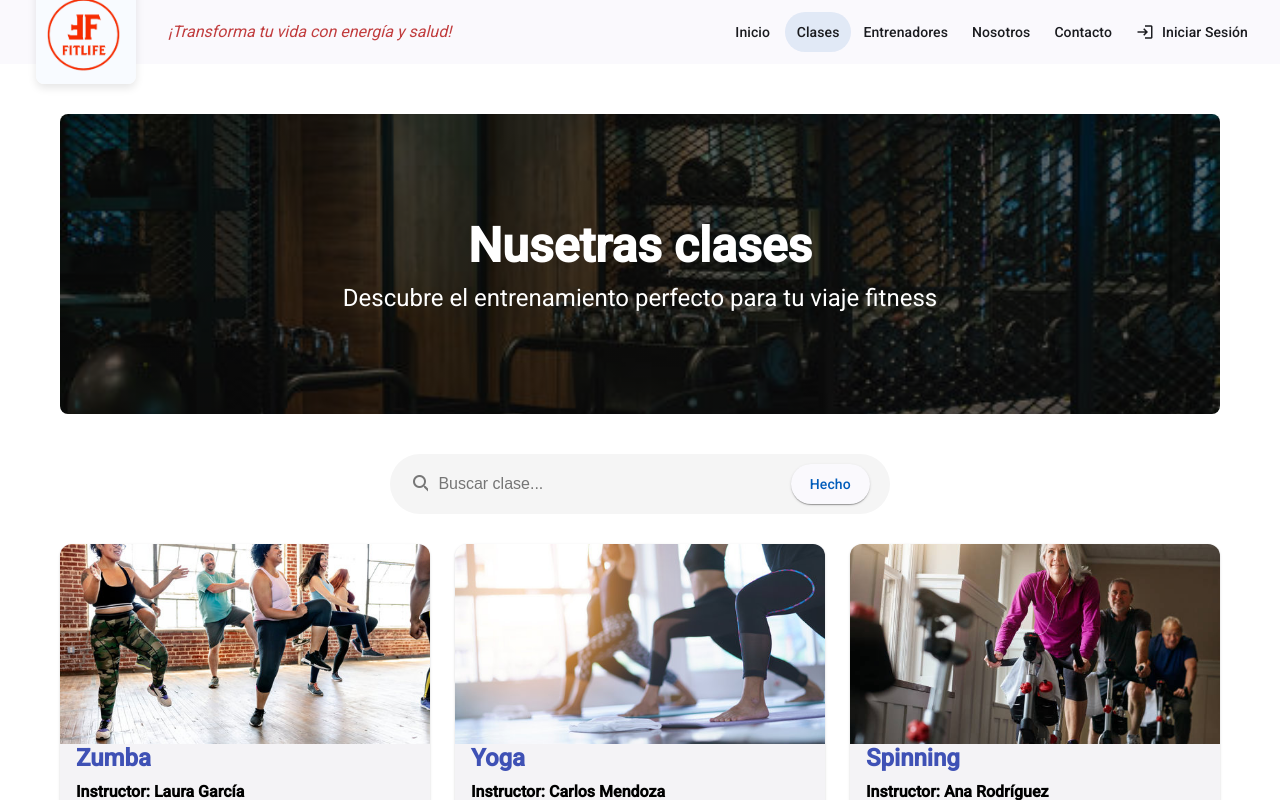
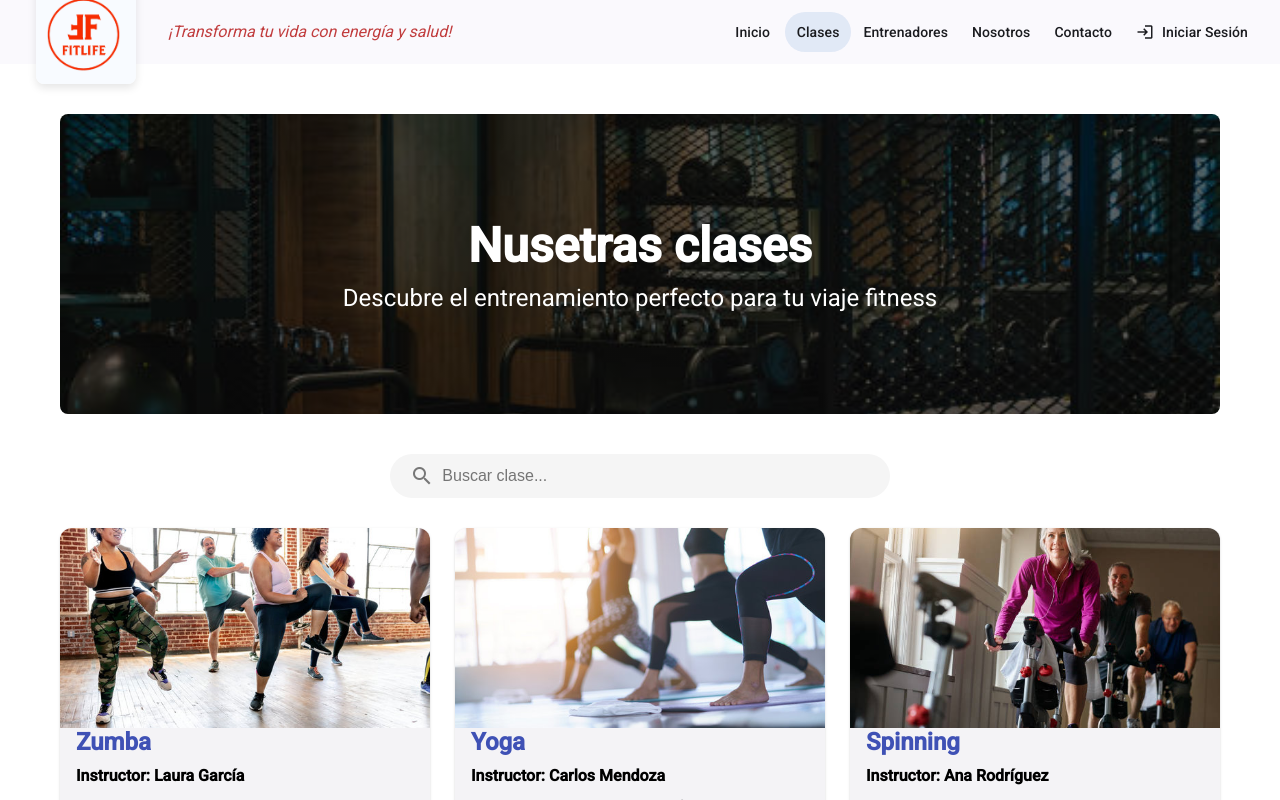
Before and after one commit to Andrew869/mini_proyecto_angular, an Angular app: page /classes in a window 1280 px wide. Shown: the top 800 px of the page. Built offline with nearby package versions, Linux system fonts and the light colour scheme.

Commit message:
Elimine boton de Hecho y *ngIf eliminado

```diff
--- a/src/app/components/classes/classes.component.html
+++ b/src/app/components/classes/classes.component.html
@@ -15,10 +15,6 @@
             [(ngModel)]="searchTerm"
             (keyup)="searchClasses()"
           >
-          <button mat-raised-button color="primary" (click)="onDoneClick()">Hecho</button>
-        </div>
-        <div class="search-result-message" *ngIf="selectedClassMessage">
-          <p>{{ selectedClassMessage }}</p>
         </div>
       </section>
 
--- a/src/app/components/classes/classes.component.ts
+++ b/src/app/components/classes/classes.component.ts
@@ -38,7 +38,6 @@ export class ClassesComponent implements OnInit {
   searchTerm: string = '';
   loading: boolean = true;
   error: string | null = null;
-  selectedClassMessage: string = '';
 
   constructor(private apiService: ApiService) {}
 
@@ -82,14 +81,4 @@ export class ClassesComponent implements OnInit {
       }
     });
   }
-
-  onDoneClick(): void {
-    const term = this.searchTerm.toLowerCase().trim();
-    const foundClass = this.classes.find(c => c.name.toLowerCase() === term);
-    if (foundClass) {
-      this.selectedClassMessage = `Clase encontrada: ${foundClass.name}`;
-    } else {
-      this.selectedClassMessage = 'La clase no existe';
-    }
-  }
 }
```
